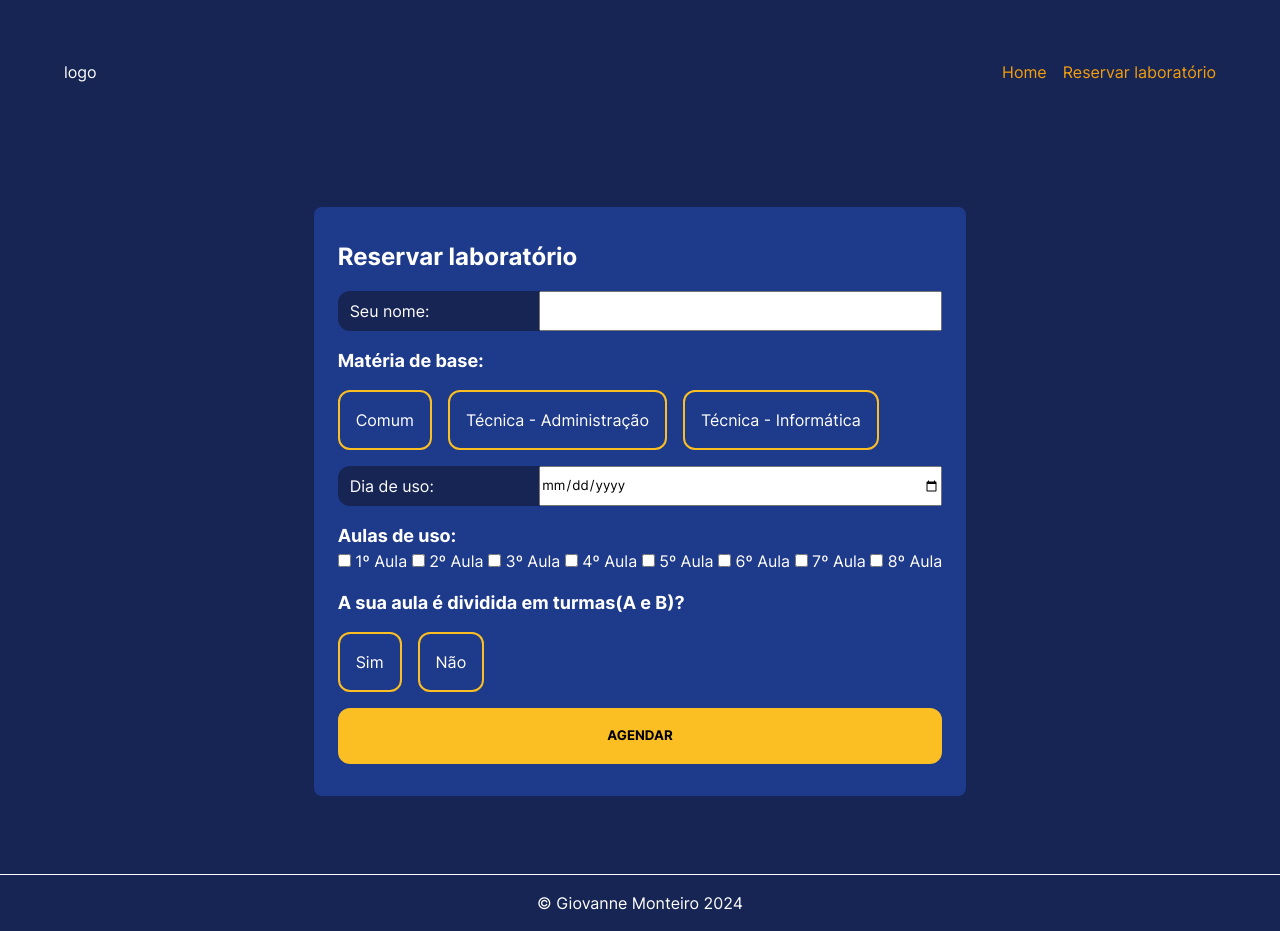
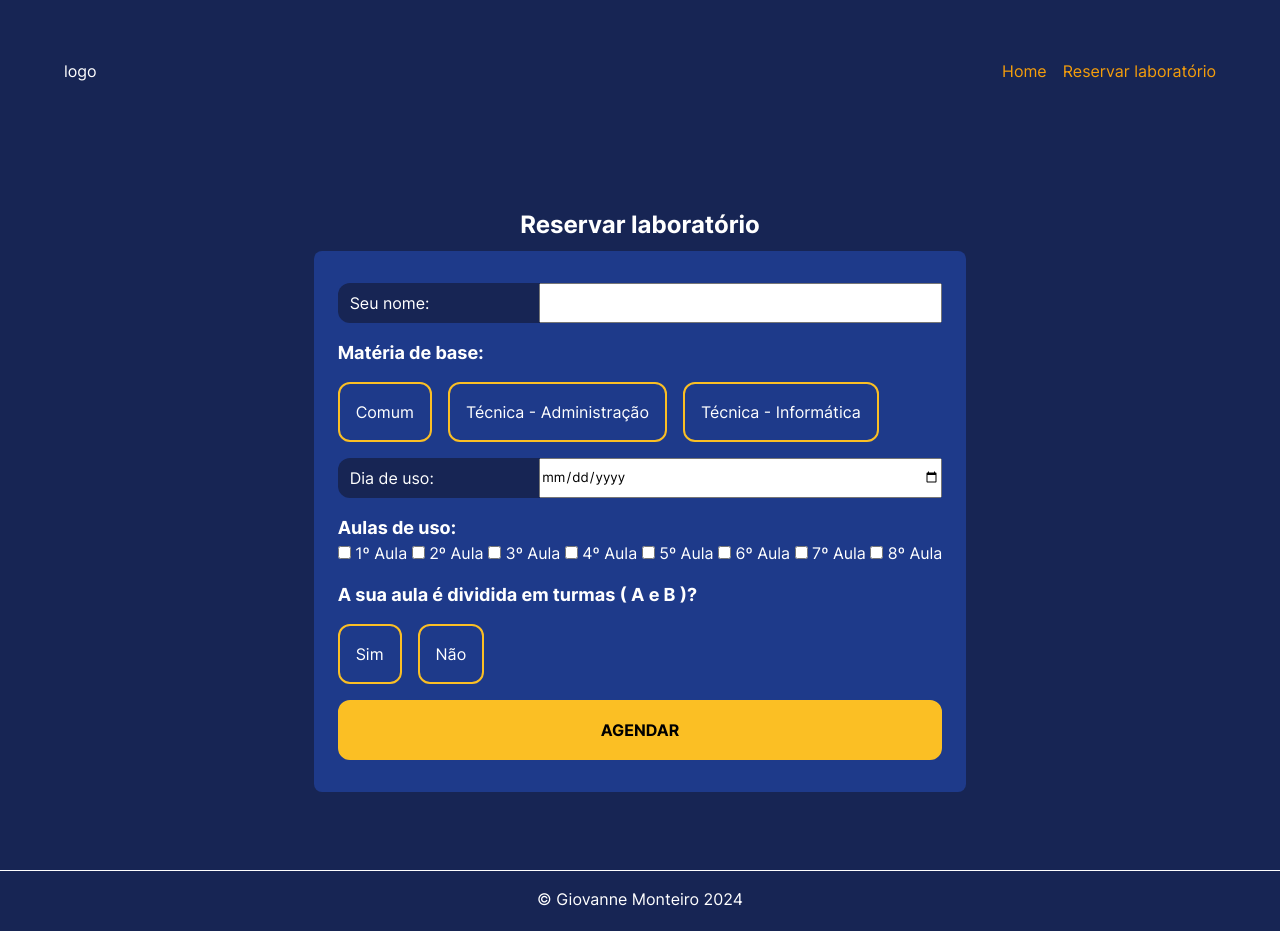
Before and after one commit to Gmmbr10/reservaLab, a PHP site: page /reservar.php in a window 1280 px wide. After the commit the page ends 906 px from the top, so only its background shows below. Run offline with PHP 8.4, Linux system fonts and the light colour scheme.

Commit message:
updating the design of the 'reservar' page

```diff
--- a/reservar.php
+++ b/reservar.php
@@ -17,11 +17,11 @@
 
     <?php include_once __DIR__ . "/header.php"; ?>
 
-    <main class="m-auto pv-4">
+    <main class="m-auto pv-4 g-1 flex f-column">
+
+        <h2 class="center">Reservar laboratório</h2>
 
         <form name="reservar" method="POST" class="form f-column center-grid">
-
-            <h2>Reservar laboratório</h2>
 
             <section class="input">
                 <label for="">Seu nome:</label>
@@ -73,7 +73,7 @@
             </section>
 
             <p class="bold important">
-                A sua aula é dividida em turmas(A e B)?
+                A sua aula é dividida em turmas ( A e B )?
             </p>
             <section class="input-select">
 
--- a/src/style/style.css
+++ b/src/style/style.css
@@ -225,6 +225,7 @@ main>section {
     padding: 1rem;
     background-color: var(--secondary);
     font-weight: bold;
+    font-size: medium;
     text-transform: uppercase;
     cursor: pointer;
     border: 2px solid var(--secondary);
```
